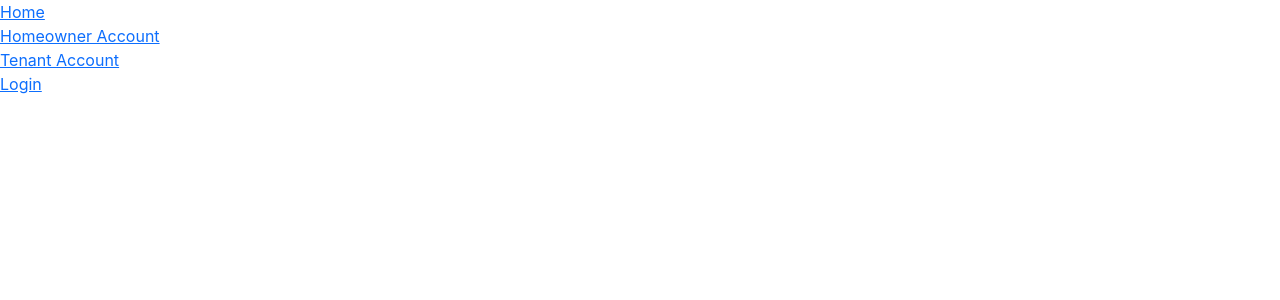
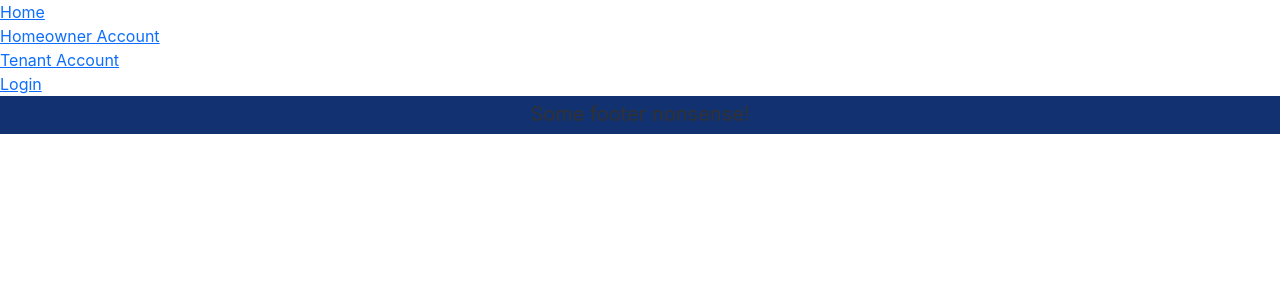
Before and after one commit to ludayu560/ACCWebFrontend, a React (Create React App) app in the folder frontend/: page / in a window 1280 px wide. Shown: the top 300 px of the page. Built offline with nearby package versions, Linux system fonts and the light colour scheme.

Commit message:
basic footer

```diff
--- /dev/null
+++ b/frontend/src/components/Footer.css
@@ -0,0 +1,6 @@
+.footer {
+    flex-shrink: 0;
+    text-align: center;
+    background-color: #113170;
+    color: white;
+  }
--- /dev/null
+++ b/frontend/src/components/Footer.jsx
@@ -0,0 +1,25 @@
+import React, { useState, useEffect } from "react";
+import {
+  AppBar,
+  Toolbar,
+  Typography,
+  Stack,
+  Button,
+  Link,
+  Box,
+  Slide,
+  useScrollTrigger,
+  Grid
+} from "@mui/material";
+
+import "./Footer.css";
+
+function Footer() {
+  return (
+    <Grid className="footer">
+        <p>Some footer nonsense!</p>
+    </Grid>
+  );
+}
+
+export default Footer;
--- a/frontend/src/components/pages/App.js
+++ b/frontend/src/components/pages/App.js
@@ -4,6 +4,7 @@ import Home from './Home'
 import MyAccount from './MyAccount';
 import Login from './Login';
 import NavBar from '../NavBar';
+import Footer from '../Footer';
 
 const router = createBrowserRouter([
   {
@@ -14,7 +15,7 @@ const router = createBrowserRouter([
       <Link to="/account-homeowner">Homeowner Account</Link><br />
       <Link to="/account-tenant">Tenant Account</Link><br />
       <Link to="/login">Login</Link><br />
-
+      <Footer></Footer>
     </div>,
   },
   {
```
